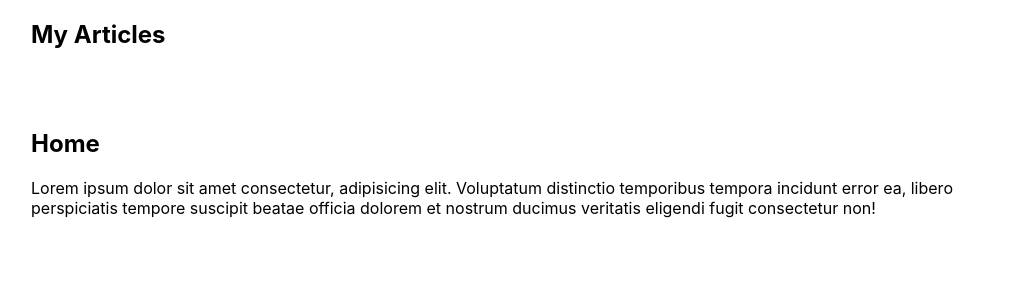
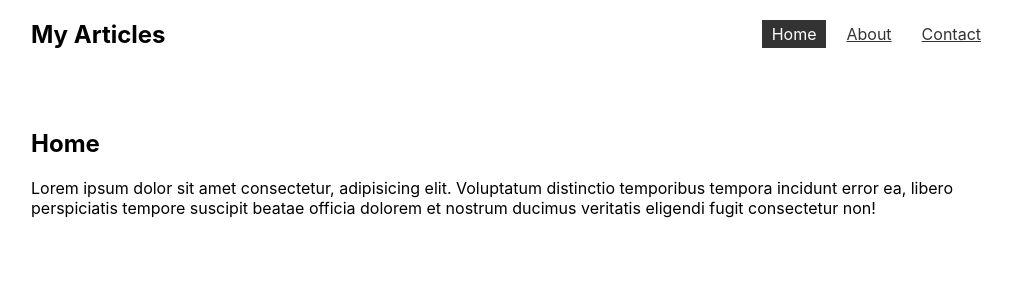
Before and after one commit to elvan/multi-page-app-react-routing, a React (Create React App) app: page / in a window 1280 px wide. Shown: the top 300 px of the page, without its empty margins (129-1141 px from the left). Built offline with nearby package versions, Linux system fonts and the light colour scheme.

Commit message:
links and nav-links

```diff
--- a/src/App.css
+++ b/src/App.css
@@ -15,3 +15,8 @@
   color: #333;
   padding: 4px 10px;
 }
+nav a.active {
+  color: white;
+  background: #333;
+  text-decoration: none;
+}
--- a/src/App.js
+++ b/src/App.js
@@ -1,4 +1,4 @@
-import { BrowserRouter, Route, Switch } from 'react-router-dom';
+import { BrowserRouter, NavLink, Route, Switch } from 'react-router-dom';
 import './App.css';
 
 // page components
@@ -12,6 +12,14 @@
       <BrowserRouter>
         <nav>
           <h1>My Articles</h1>
+          {/* <Link to="/">Home</Link>
+          <Link to="/about">About</Link>
+          <Link to="/contact">Contact</Link> */}
+          <NavLink exact to='/'>
+            Home
+          </NavLink>
+          <NavLink to='/about'>About</NavLink>
+          <NavLink to='/contact'>Contact</NavLink>
         </nav>
 
         <Switch>
```
